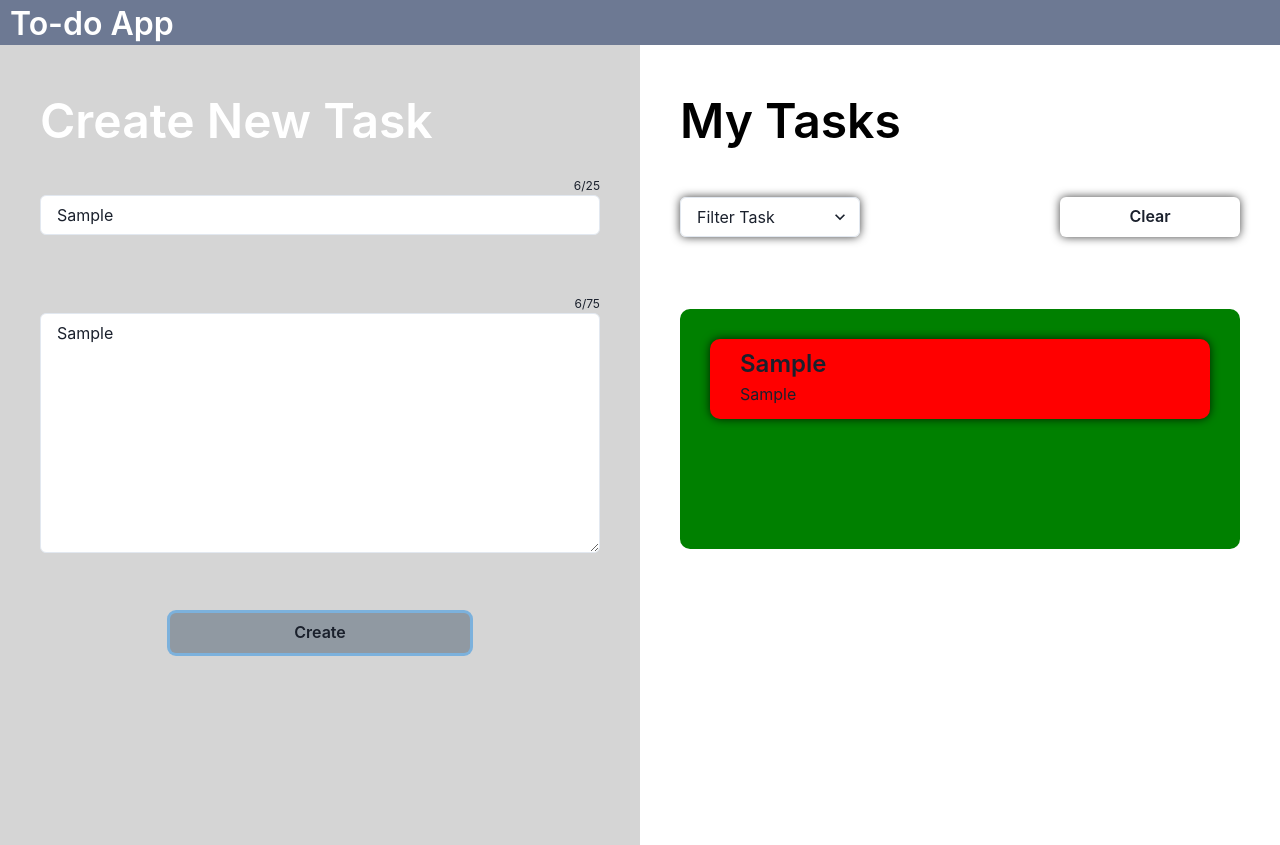
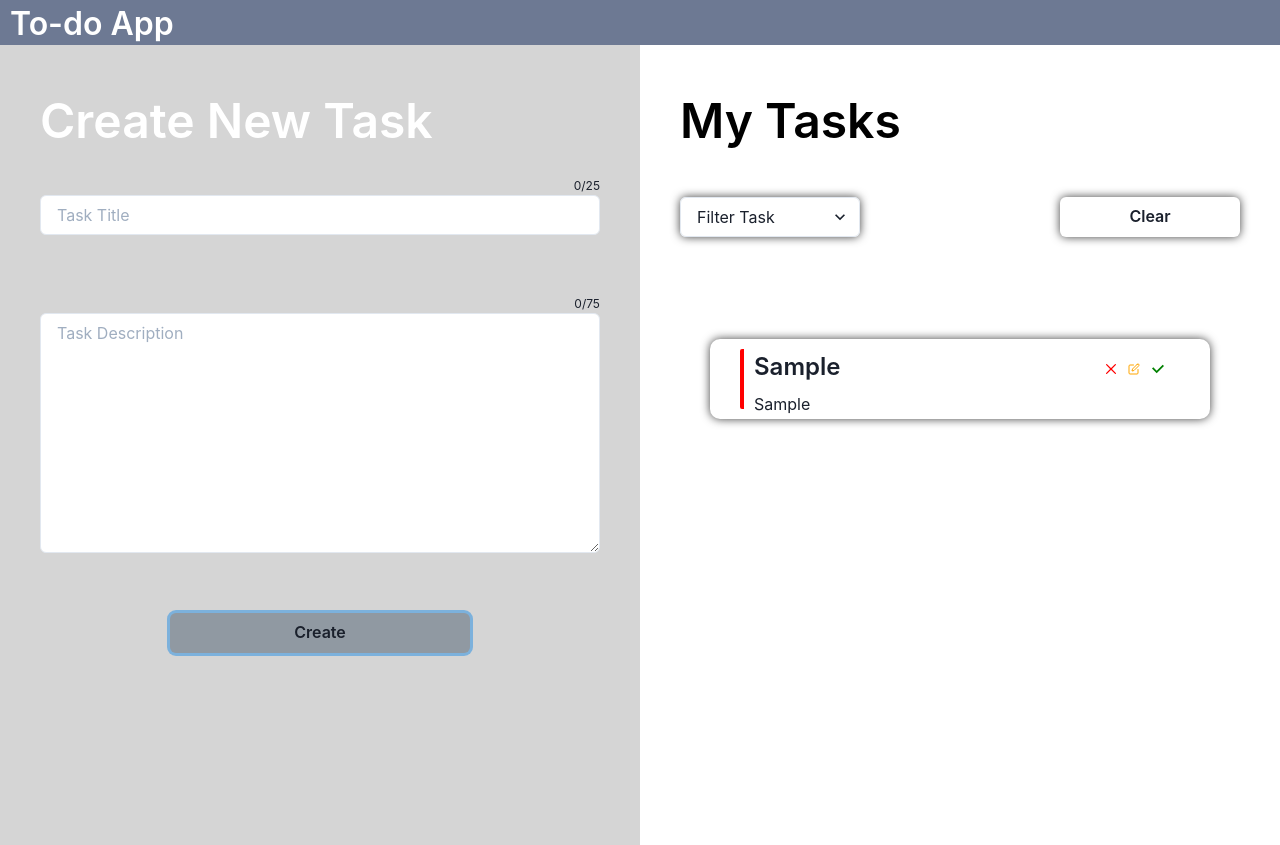
Before and after one commit to russelherrera97/todo, a Next.js app: page / in a window 1280 px wide. Both pictures are taken after typing "Sample", "Sample" into the empty fields and a click on the button "Create". Built offline with nearby package versions, Linux system fonts and the light colour scheme.

Commit message:
card buttons

```diff
--- a/next.config.js
+++ b/next.config.js
@@ -1,6 +1,6 @@
 /** @type {import('next').NextConfig} */
 const nextConfig = {
   reactStrictMode: true,
-}
+};
 
-module.exports = nextConfig
+module.exports = nextConfig;
--- a/package.json
+++ b/package.json
@@ -9,6 +9,7 @@
     "lint": "next lint"
   },
   "dependencies": {
+    "@chakra-ui/icons": "^1.1.7",
     "@chakra-ui/react": "^1.8.8",
     "@emotion/react": "^11",
     "@emotion/styled": "^11",
--- a/pages/index.js
+++ b/pages/index.js
@@ -7,87 +7,52 @@ import {
   Text,
   Button,
   ChakraProvider,
-  Fade,
-  useDisclosure,
-  ScaleFade,
-  Slide,
-  SlideFade,
+  useToast,
+  extendTheme,
   Input,
   FormControl,
-  FormLabel,
   Select,
   Spacer,
   SimpleGrid,
-  extendTheme,
   Textarea,
 } from "@chakra-ui/react";
+import { CloseIcon, EditIcon, CheckIcon } from "@chakra-ui/icons";
 import { useState } from "react";
 export default function Home() {
-  const activeLabelStyles = {
-    transform: "scale(0.85) translateY(-24px)",
-  };
-  const theme = extendTheme({
-    components: {
-      Form: {
-        variants: {
-          floating: {
-            container: {
-              _focusWithin: {
-                label: {
-                  ...activeLabelStyles,
-                },
-              },
-              "input:not(:placeholder-shown) + label, .chakra-select__wrapper + label":
-                {
-                  ...activeLabelStyles,
-                },
-              label: {
-                top: 0,
-                color: "gray",
-                left: 0,
-                zIndex: 2,
-                position: "absolute",
-                backgroundColor: "transparent",
-                pointerEvents: "none",
-                mx: 3,
-                px: 1,
-                my: 0,
-                transformOrigin: "left top",
-              },
-            },
-          },
-        },
-      },
-    },
-  });
   const [value, setValue] = useState("");
   const [value2, setValue2] = useState("");
   const [inputList, setInputList] = useState([]);
   const [textAreaCount, ChangeTextAreaCount] = useState(0);
   const [description, setDescription] = useState(0);
-  function handle() {
-    console.log(value);
-  }
+  const lineThrough = () => {
+    document.getElementById("title").style.textDecoration = "line-through";
+  };
   const charCount = (e) => {
     setDescription(e.target.value.length);
     setValue2(e.target.value);
   };
+  const titleCount = (e) => {
+    ChangeTextAreaCount(e.target.value.length);
+    setValue(e.target.value);
+  };
+
   const onAddBtnClick = () => {
     setInputList(inputList.concat(<TaskItem key={inputList.length} />));
+    document.getElementById("task-title").value = "";
+    document.getElementById("task-description").value = "";
+    ChangeTextAreaCount(0);
+    setDescription(0);
+    setValue2("");
+    setValue("");
   };
   const removeInput = () => {
     setInputList(inputList.slice(0, 0));
   };
 
-  const titleCount = (e) => {
-    ChangeTextAreaCount(e.target.value.length);
-    setValue(e.target.value);
-  };
   const TaskItem = () => {
     return (
       <Flex flexDir="column">
         <Box
-          backgroundColor="red"
           w="100%"
           h="10vh"
           mb="3vh"
@@ -97,13 +62,43 @@ export default function Home() {
           className="task-item"
           borderRadius="10px"
         >
-          <Flex flexDir={"column"} lineHeight="30px">
-            <Text fontSize="1.5rem" fontWeight={"600"}>
-              {" "}
-              {value.toString()}
-            </Text>
-            <Text> {value2.toString()}</Text>
-          </Flex>
+          <Box
+            borderLeft={"4px solid red"}
+            borderLeftRadius="2px"
+            zIndex={0}
+            pl="10px"
+            h="100%"
+          >
+            {" "}
+            <Flex>
+              <Text fontSize="1.5rem" fontWeight={"600"} id="title">
+                {" "}
+                {value.toString()}
+              </Text>
+              <Spacer />
+
+              <Button
+                mr="-20px"
+                iconSpacing={0}
+                background="transparent"
+                leftIcon={<CloseIcon w="10px" color="red" />}
+              />
+              <Button
+                mr="-20px"
+                iconSpacing={0}
+                background="transparent"
+                leftIcon={<EditIcon w="12px" color="orange" />}
+              />
+              <Button
+                background="transparent"
+                iconSpacing={0}
+                leftIcon={<CheckIcon color="green" w="12px" />}
+              />
+            </Flex>
+            <Flex flexDir={"column"} lineHeight="30px">
+              <Text> {value2.toString()}</Text>
+            </Flex>
+          </Box>
         </Box>
       </Flex>
     );
@@ -152,7 +147,8 @@ export default function Home() {
                     mb="5vh"
                     backgroundColor="#fff"
                     focusBorderColor="#a7b3a5"
-                    placeholder="Task Name"
+                    placeholder="Task Title"
+                    id="task-title"
                     onChange={titleCount}
                     maxLength="25"
                   />
@@ -165,6 +161,7 @@ export default function Home() {
                     backgroundColor="#fff"
                     placeholder="Task Description"
                     mb="5vh"
+                    id="task-description"
                     maxLength={75}
                     focusBorderColor="#a7b3a5"
                     h={{ base: "20vh", md: "30vh", lg: "30vh" }}
@@ -222,8 +219,7 @@ export default function Home() {
                   </Button>
                 </Flex>
                 <Box
-                  h={{ base: "40vh", md: "30vh", lg: "30vh" }}
-                  backgroundColor="green"
+                  h={{ base: "40vh", md: "30vh", lg: "50vh" }}
                   px="30px"
                   py="30px"
                   overflow="auto"
```
Also changed, not shown: 1 other file (tests, documents, lock files or other folders).
